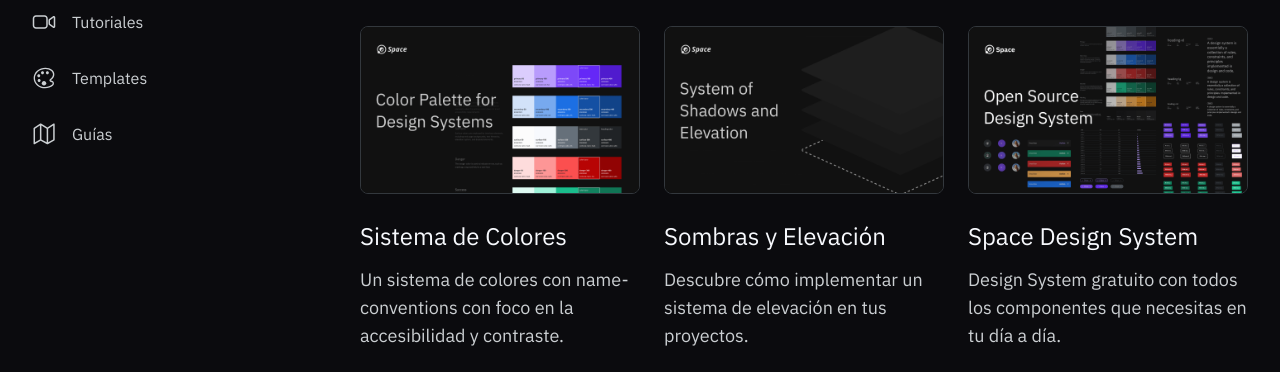
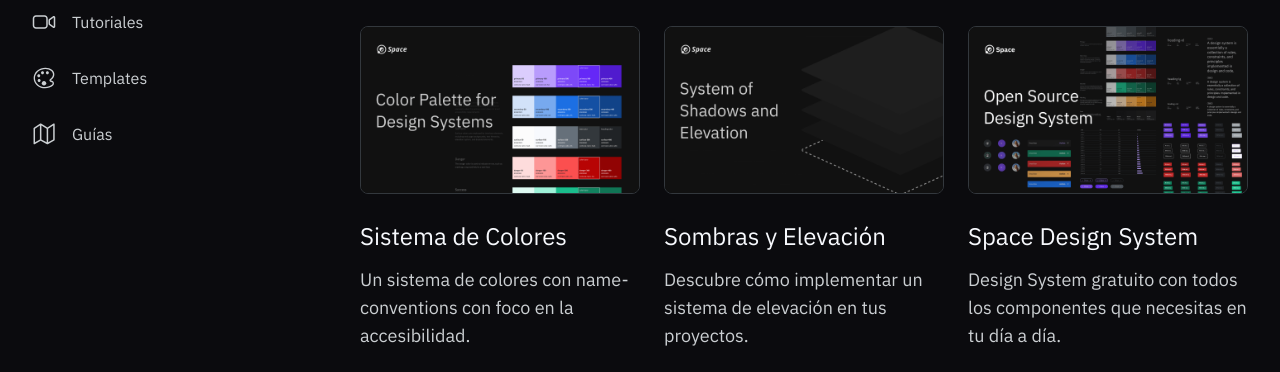
Before and after one commit to josefloresdesign/portfolio, a website: page resources.html in a window 1280 px wide. Shown: the part 494-866 px from the top of the page. Drawn offline with Linux system fonts and the light colour scheme.

```diff
--- a/resources.html
+++ b/resources.html
@@ -122,7 +122,7 @@
                         <img src="./assets/img-color-palette.png" alt="" class="rounded-lg border border-surface-800">
                         <div class="flex flex-col gap-3">
                             <h3 class="text-surface-100 text-base sm:text-lg lg:text-2xl lg:leading-normal">Sistema de Colores</h3>
-                            <p class="text-surface-300 text-base sm:text-lg">Un sistema de colores con name-conventions con foco en la accesibilidad y contraste.</p>
+                            <p class="text-surface-300 text-base sm:text-lg">Un sistema de colores con name-conventions con foco en la accesibilidad.</p>
                         </div>
                         <div class="flex justify-between">
                             <div class="flex gap-6 px-4 border border-surface-700 rounded-lg">
```
